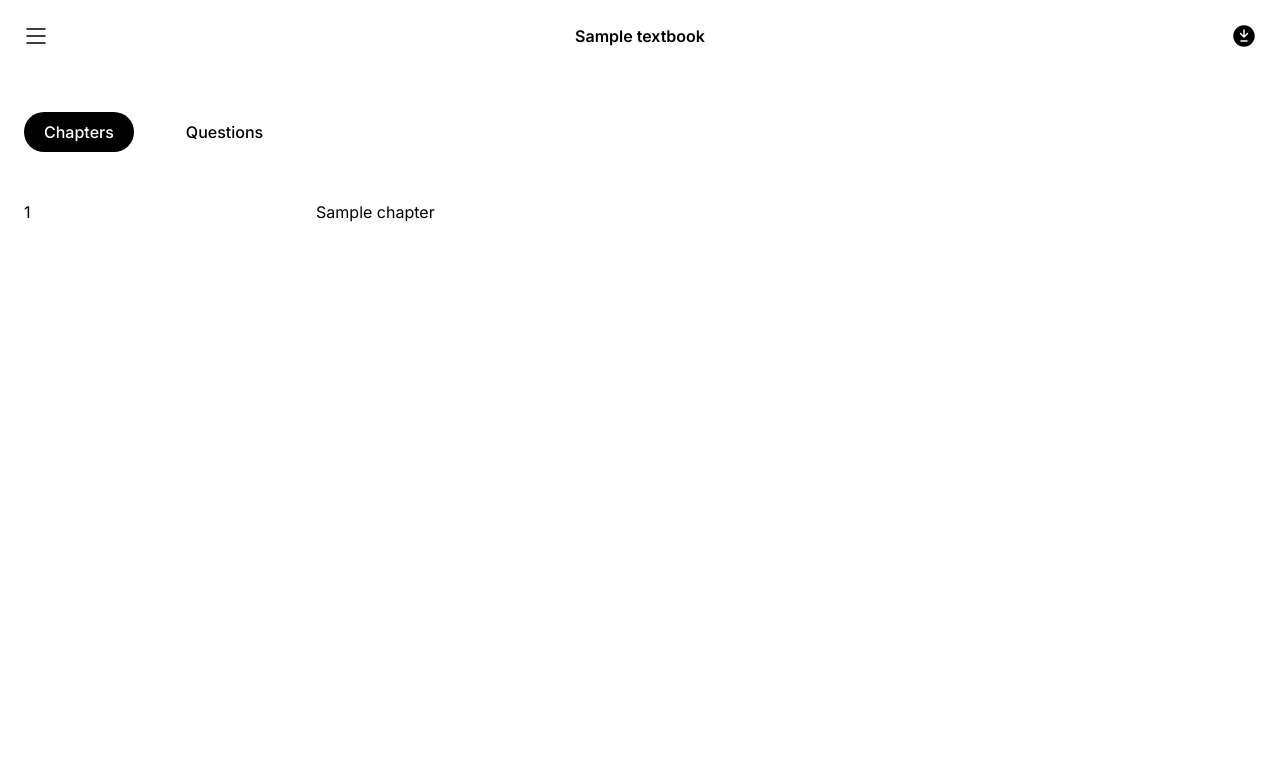
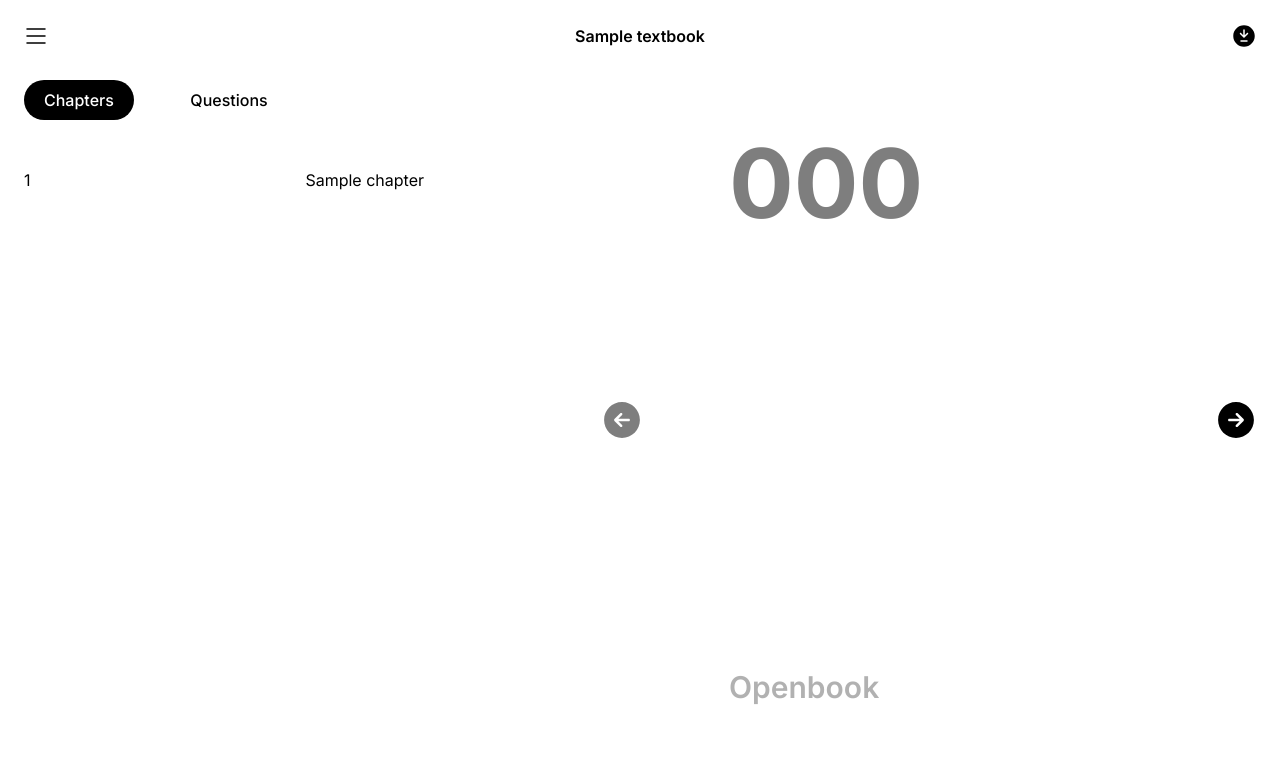
Before and after one commit to william-herring/openbook, a Flask app: page /textbook/000/1 in a window 1280 px wide. Shown: the top 783 px of the page. Run offline with Flask 3, Linux system fonts and the light colour scheme; a user stored in the database is signed in; tables that the repository leaves empty hold one stand-in row (values such as "Sample post"); grey boxes marked "Sample" are stand-in pictures; a database or web service that is not in the repository returns one stand-in record (values such as "Sample title"); data that the repository does not hold is empty; style sheets or scripts are compiled from the project's sources.

Commit message:
textbook cover layout on reader

```diff
--- a/app.py
+++ b/app.py
@@ -167,7 +167,7 @@ def approve_submission():
     pdf = 'placeholder'  # TODO: Gen PDFs
     html = textbooks.get_textbook_html_url(repository)
 
-    textbook = Textbook(title=title, repository=repository, book_code=book_code, pages=pages, pdf=pdf, html=html, authors=authors) if cover_colour is 'default' else Textbook(title=title, repository=repository, book_code=book_code, pages=pages, pdf=pdf, html=html, authors=authors, cover_colour=cover_colour)
+    textbook = Textbook(title=title, repository=repository, book_code=book_code, pages=pages, pdf=pdf, html=html, authors=authors) if cover_colour == 'default' else Textbook(title=title, repository=repository, book_code=book_code, pages=pages, pdf=pdf, html=html, authors=authors, cover_colour=cover_colour)
     db.session.add(textbook)
     submission = TextbookSubmission.query.filter_by(id=submission_id).first()
     db.session.delete(submission)
--- a/templates/reader.html
+++ b/templates/reader.html
@@ -33,21 +33,29 @@
         <h1 class="font-semibold text-center w-full">{{textbook.title}}</h1>
         <button class="ml-auto right-0"><svg width="24px" height="24px" viewBox="0 0 24 24" fill="none" xmlns="http://www.w3.org/2000/svg" color="#000000" stroke-width="2.04"><path fill-rule="evenodd" clip-rule="evenodd" d="M1.25 12C1.25 6.06294 6.06294 1.25 12 1.25C17.9371 1.25 22.75 6.06294 22.75 12C22.75 17.9371 17.9371 22.75 12 22.75C6.06294 22.75 1.25 17.9371 1.25 12ZM8.25 17C8.25 16.5858 8.58579 16.25 9 16.25L15 16.25C15.4142 16.25 15.75 16.5858 15.75 17C15.75 17.4142 15.4142 17.75 15 17.75H9C8.58579 17.75 8.25 17.4142 8.25 17ZM16.0303 10.0303L12.5303 13.5303C12.2374 13.8232 11.7626 13.8232 11.4697 13.5303L7.96967 10.0303C7.67678 9.73744 7.67678 9.26256 7.96967 8.96967C8.26256 8.67678 8.73744 8.67678 9.03033 8.96967L11.25 11.1893V6C11.25 5.58579 11.5858 5.25 12 5.25C12.4142 5.25 12.75 5.58579 12.75 6V11.1893L14.9697 8.96967C15.2626 8.67678 15.7374 8.67678 16.0303 8.96967C16.3232 9.26256 16.3232 9.73744 16.0303 10.0303Z" fill="#000000"></path></svg></button>
     </div>
-    <div class="p-6 pt-28">
-        <div class="flex space-x-8 mb-12">
+    <div class="p-6 pt-20 flex">
+        <div style="width:400px">
+            <div class="space-x-8 mb-12">
                 <button class="font-medium bg-black py-2 px-5 text-white rounded-full">Chapters</button>
                 <button class="font-medium py-2 px-5 rounded-full hover:bg-black hover:bg-opacity-10">Questions</button>
             </div>
             <div class="flex flex-col space-y-4">
                 {% for chapter in build_data['chapters'] %}
                     {% if chapter[0].startswith('##') %}
-                    <a href="?page={{chapter[1]}}" class="flex w-1/3"><p>{{chapter[0]|replace('#', '')}}</p><p class="ml-auto">{{chapter[1]}}</p></a>
+                        <a href="?page={{chapter[1]}}" class="flex w-full"><p>{{chapter[0]|replace('#', '')}}</p><p class="ml-auto">{{chapter[1]}}</p></a>
                     {% else %}
-                    <a href="?page={{chapter[1]}}" class="flex w-1/3"><p class="font-semibold">{{chapter[0]|replace('#', '')}}</p><p class="ml-auto">{{chapter[1]}}</p></a>
+                        <a href="?page={{chapter[1]}}" class="flex w-full"><p class="font-semibold">{{chapter[0]|replace('#', '')}}</p><p class="ml-auto">{{chapter[1]}}</p></a>
                     {% endif %}
                 {% endfor %}
             </div>
-        <div style="aspect-ratio: 3 / 4; width: 380px; background: #{{textbook.cover_colour}};">
+        </div>
+        <div class="flex items-center ml-auto space-x-8">
+            <button disabled class="hover:cursor-not-allowed"><svg class="opacity-50" width="40px" height="40px" viewBox="0 0 24 24" fill="none" xmlns="http://www.w3.org/2000/svg" color="#000000" stroke-width="1.5"><path fill-rule="evenodd" clip-rule="evenodd" d="M12 1.25C6.06294 1.25 1.25 6.06294 1.25 12C1.25 17.9371 6.06294 22.75 12 22.75C17.9371 22.75 22.75 17.9371 22.75 12C22.75 6.06294 17.9371 1.25 12 1.25ZM10.9697 16.0303L7.46967 12.5303C7.17678 12.2374 7.17678 11.7626 7.46967 11.4697L10.9697 7.96967C11.2626 7.67678 11.7374 7.67678 12.0303 7.96967C12.3232 8.26256 12.3232 8.73744 12.0303 9.03033L9.81066 11.25H16C16.4142 11.25 16.75 11.5858 16.75 12C16.75 12.4142 16.4142 12.75 16 12.75H9.81066L12.0303 14.9697C12.3232 15.2626 12.3232 15.7374 12.0303 16.0303C11.7374 16.3232 11.2626 16.3232 10.9697 16.0303Z" fill="#000000"></path></svg></button>
+            <div style="aspect-ratio: 3 / 4; height: 85vh; background: #{{textbook.cover_colour}}; padding: 55px; display: flex; flex-direction: column;">
+                <p class="font-bold text-8xl opacity-50">{{textbook.book_code}}</p>
+                <p class="font-semibold text-3xl opacity-30 mt-auto">Openbook</p>
+            </div>
+            <button><svg width="40px" height="40px" viewBox="0 0 24 24" fill="none" xmlns="http://www.w3.org/2000/svg" color="#000000" stroke-width="1.5"><path fill-rule="evenodd" clip-rule="evenodd" d="M12 1.25C6.06294 1.25 1.25 6.06294 1.25 12C1.25 17.9371 6.06294 22.75 12 22.75C17.9371 22.75 22.75 17.9371 22.75 12C22.75 6.06294 17.9371 1.25 12 1.25ZM13.0303 7.96967L16.5303 11.4697C16.8232 11.7626 16.8232 12.2374 16.5303 12.5303L13.0303 16.0303C12.7374 16.3232 12.2626 16.3232 11.9697 16.0303C11.6768 15.7374 11.6768 15.2626 11.9697 14.9697L14.1893 12.75H8C7.58579 12.75 7.25 12.4142 7.25 12C7.25 11.5858 7.58579 11.25 8 11.25H14.1893L11.9697 9.03033C11.6768 8.73744 11.6768 8.26256 11.9697 7.96967C12.2626 7.67678 12.7374 7.67678 13.0303 7.96967Z" fill="#000000"></path></svg></button>
         </div>
     </div>
 </body>
```
Lines whose indentation alone changed are shown as unchanged.
